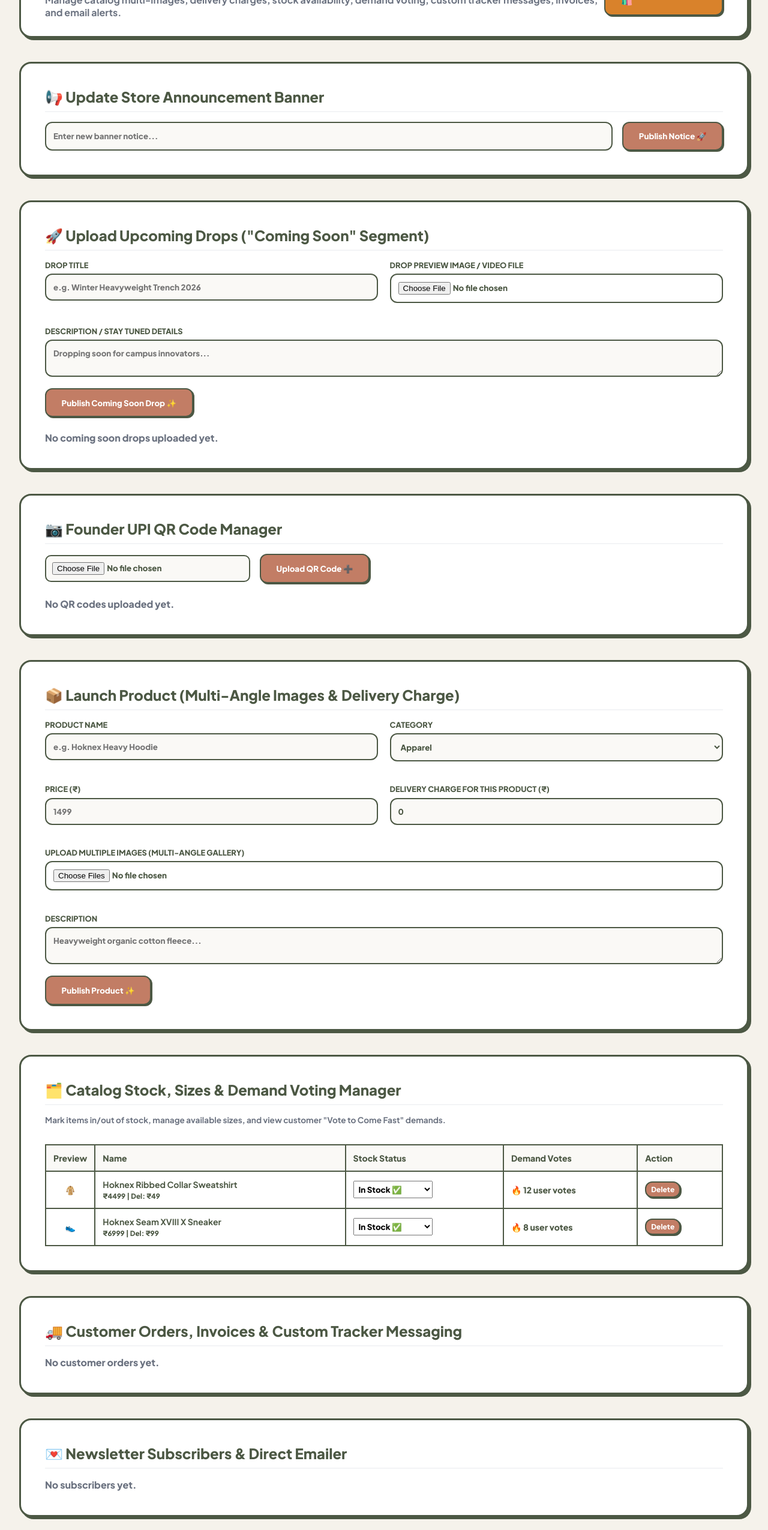
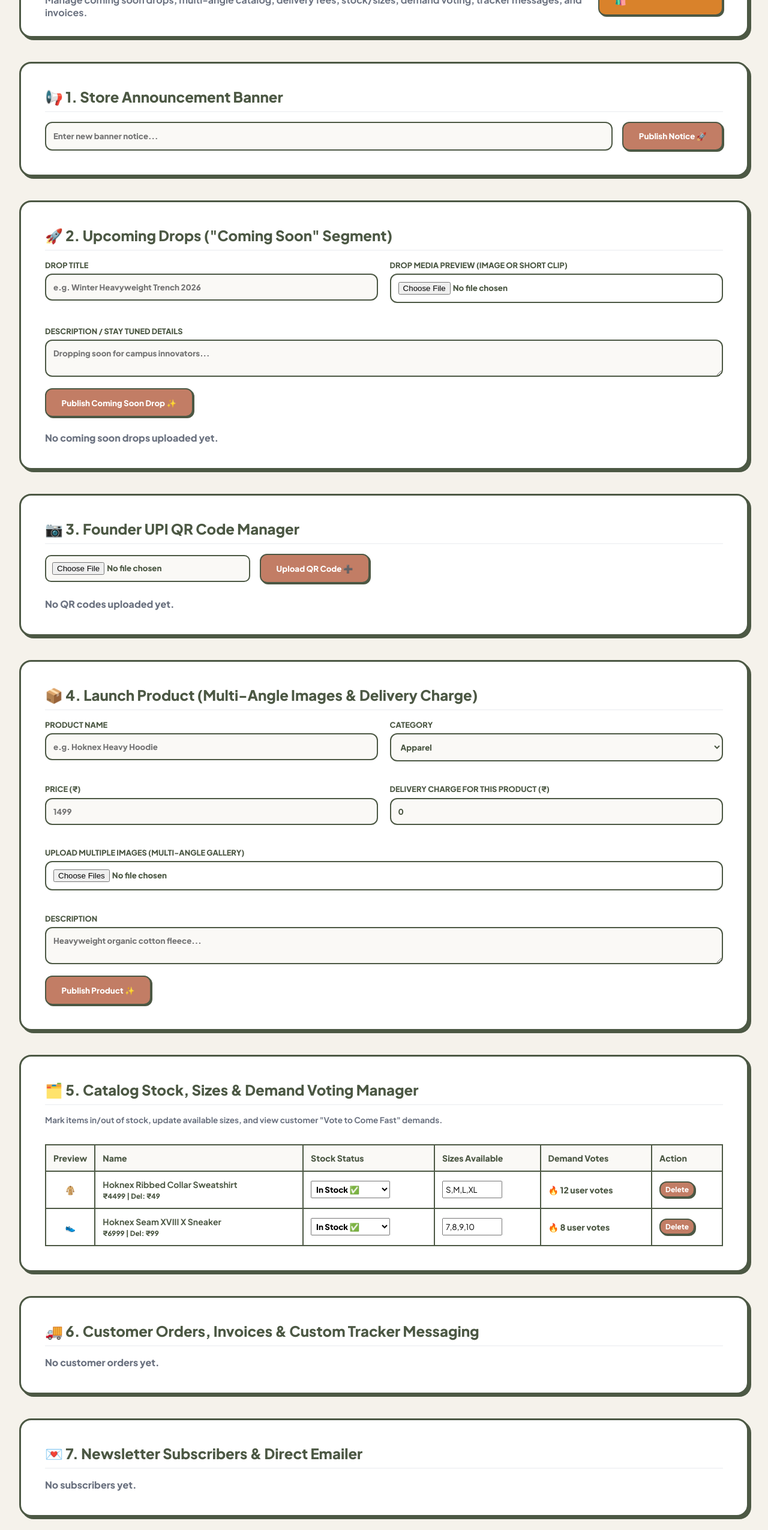
Before and after one commit to hokward/hoknex, a website: page public/store-admin.html in a window 1280 px wide. Shown: the part 124-2674 px from the top of the page at 60% size. Drawn offline with Linux system fonts and the light colour scheme.

Commit message:
Update store admin page content and layout

```diff
--- a/public/store-admin.html
+++ b/public/store-admin.html
@@ -20,7 +20,7 @@
         *, *::before, *::after { box-sizing: border-box; margin: 0; padding: 0; font-family: 'Plus Jakarta Sans', sans-serif; }
         body { background-color: var(--bg-body); color: var(--text-main); min-height: 100vh; padding: 2.5rem 2rem; }
 
-        .admin-container { max-width: 1250px; margin: 0 auto; }
+        .admin-container { max-width: 1300px; margin: 0 auto; }
         .admin-header {
             display: flex; justify-content: space-between; align-items: center; background: var(--bg-card);
             border: 3.5px solid var(--border-color); padding: 1.8rem 2.5rem; border-radius: 20px; box-shadow: var(--shadow-brand); margin-bottom: 2.5rem;
@@ -54,23 +54,23 @@
         <div class="admin-header">
             <div>
                 <h1 style="font-size: 1.8rem; font-weight: 900;">⚡ Hoknex Professional Owner Command Center</h1>
-                <p style="color: var(--text-muted); font-weight: 700; margin-top: 4px;">Manage catalog multi-images, delivery charges, stock availability, demand voting, custom tracker messages, invoices, and email alerts.</p>
+                <p style="color: var(--text-muted); font-weight: 700; margin-top: 4px;">Manage coming soon drops, multi-angle catalog, delivery fees, stock/sizes, demand voting, tracker messages, and invoices.</p>
             </div>
             <a href="store.html" class="btn-action" style="background:var(--accent-ochre);">View Public Store 🛍️</a>
         </div>
 
-        <!-- 1. Update Announcement -->
+        <!-- 1. Announcement Banner -->
         <div class="admin-section">
-            <h2>📢 Update Store Announcement Banner</h2>
+            <h2>📢 1. Store Announcement Banner</h2>
             <div style="display:flex; gap:1rem; flex-wrap:wrap;">
                 <input type="text" id="announcementInput" placeholder="Enter new banner notice..." style="flex:1; min-width:280px; background:#FAF9F6; border:2.5px solid var(--border-color); padding:12px; border-radius:12px; font-weight:800; outline:none;">
                 <button onclick="updateAnnouncement()" class="btn-action">Publish Notice 🚀</button>
             </div>
         </div>
 
-        <!-- 2. Coming Soon / Drop Preview Uploader -->
+        <!-- 2. Coming Soon / Drop Segment Uploader -->
         <div class="admin-section">
-            <h2>🚀 Upload Upcoming Drops ("Coming Soon" Segment)</h2>
+            <h2>🚀 2. Upcoming Drops ("Coming Soon" Segment)</h2>
             <form onsubmit="handleComingSoonUpload(event)">
                 <div class="form-grid">
                     <div class="form-group">
@@ -78,7 +78,7 @@
                         <input type="text" id="dropTitle" placeholder="e.g. Winter Heavyweight Trench 2026" required>
                     </div>
                     <div class="form-group">
-                        <label>Drop Preview Image / Video File</label>
+                        <label>Drop Media Preview (Image or Short Clip)</label>
                         <input type="file" id="dropFile" accept="image/*,video/*" required style="background:#fff;">
                     </div>
                     <div class="form-group" style="grid-column: span 2;">
@@ -93,7 +93,7 @@
 
         <!-- 3. QR Code Manager -->
         <div class="admin-section">
-            <h2>📷 Founder UPI QR Code Manager</h2>
+            <h2>📷 3. Founder UPI QR Code Manager</h2>
             <div style="display:flex; gap:1rem; flex-wrap:wrap; align-items:center; margin-bottom:1.5rem;">
                 <input type="file" id="newQrFile" accept="image/*" style="background:#FAF9F6; border:2.5px solid var(--border-color); padding:10px; border-radius:10px; font-weight:800;">
                 <button onclick="uploadNewQrCode()" class="btn-action">Upload QR Code ➕</button>
@@ -101,9 +101,9 @@
             <div id="qrListContainer" style="display:flex; gap:1rem; flex-wrap:wrap;"></div>
         </div>
 
-        <!-- 4. Launch New Product (Multi-Angle & Delivery Charge) -->
+        <!-- 4. Launch Product (Multi-Angle & Delivery Charge) -->
         <div class="admin-section">
-            <h2>📦 Launch Product (Multi-Angle Images & Delivery Charge)</h2>
+            <h2>📦 4. Launch Product (Multi-Angle Images & Delivery Charge)</h2>
             <form onsubmit="handleNewProduct(event)">
                 <div class="form-grid">
                     <div class="form-group">
@@ -138,22 +138,22 @@
             </form>
         </div>
 
-        <!-- 5. Manage Catalog, Stock, Sizes & Demand Votes -->
+        <!-- 5. Catalog, Stock, Sizes & Demand Votes -->
         <div class="admin-section">
-            <h2>🗂️ Catalog Stock, Sizes & Demand Voting Manager</h2>
-            <p style="font-size:0.85rem; color:var(--text-muted); font-weight:700; margin-bottom:1rem;">Mark items in/out of stock, manage available sizes, and view customer "Vote to Come Fast" demands.</p>
+            <h2>🗂️ 5. Catalog Stock, Sizes & Demand Voting Manager</h2>
+            <p style="font-size:0.85rem; color:var(--text-muted); font-weight:700; margin-bottom:1rem;">Mark items in/out of stock, update available sizes, and view customer "Vote to Come Fast" demands.</p>
             <div id="productsTableWrap" style="overflow-x:auto;"><p>Loading catalog...</p></div>
         </div>
 
-        <!-- 6. Customer Orders, Tracker, Invoice Export & Custom Message Sender -->
+        <!-- 6. Customer Orders & Custom Tracker Messaging -->
         <div class="admin-section">
-            <h2>🚚 Customer Orders, Invoices & Custom Tracker Messaging</h2>
+            <h2>🚚 6. Customer Orders, Invoices & Custom Tracker Messaging</h2>
             <div id="ordersTableWrap" style="overflow-x:auto;"><p>Loading orders...</p></div>
         </div>
 
-        <!-- 7. Newsletter Leads with Delete & Direct Emailer -->
+        <!-- 7. Newsletter Subscribers & Direct Emailer -->
         <div class="admin-section">
-            <h2>💌 Newsletter Subscribers & Direct Emailer</h2>
+            <h2>💌 7. Newsletter Subscribers & Direct Emailer</h2>
             <div id="leadsTableWrap" style="overflow-x:auto;"><p>Loading leads...</p></div>
         </div>
     </div>
@@ -292,7 +292,7 @@
         function renderProductsTable() {
             document.getElementById('productsTableWrap').innerHTML = `
                 <table>
-                    <thead><tr><th>Preview</th><th>Name</th><th>Stock Status</th><th>Demand Votes</th><th>Action</th></tr></thead>
+                    <thead><tr><th>Preview</th><th>Name</th><th>Stock Status</th><th>Sizes Available</th><th>Demand Votes</th><th>Action</th></tr></thead>
                     <tbody>
                         ${catalog.map((p, idx) => `
                             <tr>
@@ -304,6 +304,7 @@
                                         <option value="false" ${!p.inStock?'selected':''}>Out of Stock ❌</option>
                                     </select>
                                 </td>
+                                <td><input type="text" value="${(p.sizes || ['S','M','L','XL']).join(',')}" onchange="updateSizes(${idx}, this.value)" style="padding:4px; width:100px;"></td>
                                 <td>🔥 ${p.votes || 0} user votes</td>
                                 <td><button onclick="deleteProduct(${idx})" class="btn-action" style="background:#C27D65; padding:4px 8px; font-size:0.75rem;">Delete</button></td>
                             </tr>
@@ -317,6 +318,12 @@
             catalog[idx].inStock = (val === 'true');
             localStorage.setItem('hoknex_custom_catalog', JSON.stringify(catalog));
             alert('Stock status updated!');
+        }
+
+        function updateSizes(idx, val) {
+            catalog[idx].sizes = val.split(',').map(s => s.trim());
+            localStorage.setItem('hoknex_custom_catalog', JSON.stringify(catalog));
+            alert('Sizes updated!');
         }
 
         function deleteProduct(index) {
@@ -337,10 +344,10 @@
                     <tbody>
                         ${orders.map((o, idx) => `
                             <tr>
-                                <td><b>#${o.orderId}</b></td><td>${o.name}<br><small>${o.phone}</small></td>
+                                <td><b>#${o.orderId}</b></td><td>${o.name}<br><small>${o.phone} | ${o.email||''}</small></td>
                                 <td>₹${o.total}.00 (${o.items.length} items)</td>
                                 <td>
-                                    <select onchange="updateOrderStatus(${idx}, this.value)" style="padding:4px; font-weight:800; border-radius:8px;">
+                                    <select onchange="updateOrderStatus(${idx}, this.value)" style="padding:6px; font-weight:800; border-radius:8px;">
                                         <option value="Order Placed & Awaiting Owner Approval ⏳" ${o.status.includes('Awaiting')?'selected':''}>Awaiting Approval</option>
                                         <option value="Confirmed & Preparing for Campus Delivery 🚚" ${o.status.includes('Confirmed')?'selected':''}>Confirmed & Preparing</option>
                                         <option value="Dispatched 📦" ${o.status.includes('Dispatched')?'selected':''}>Dispatched</option>
```
